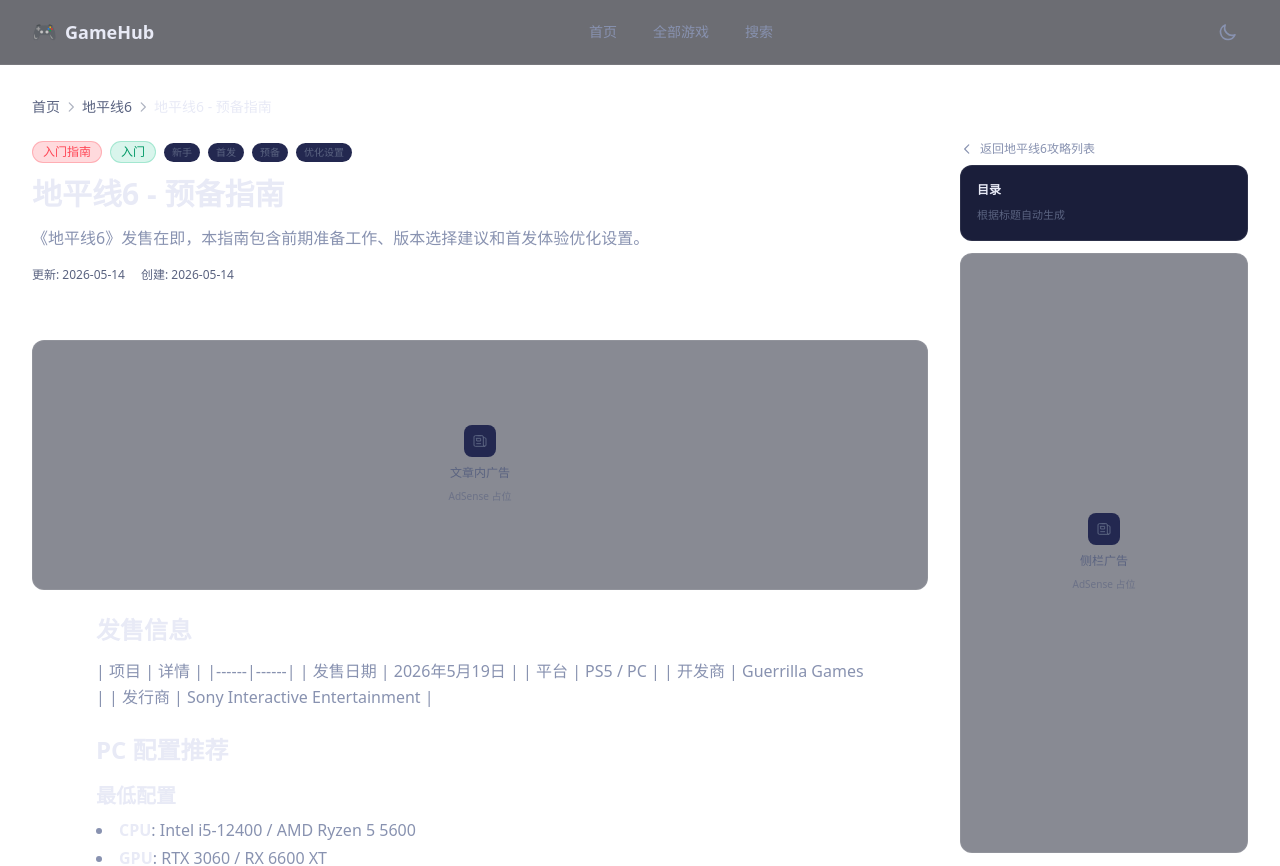
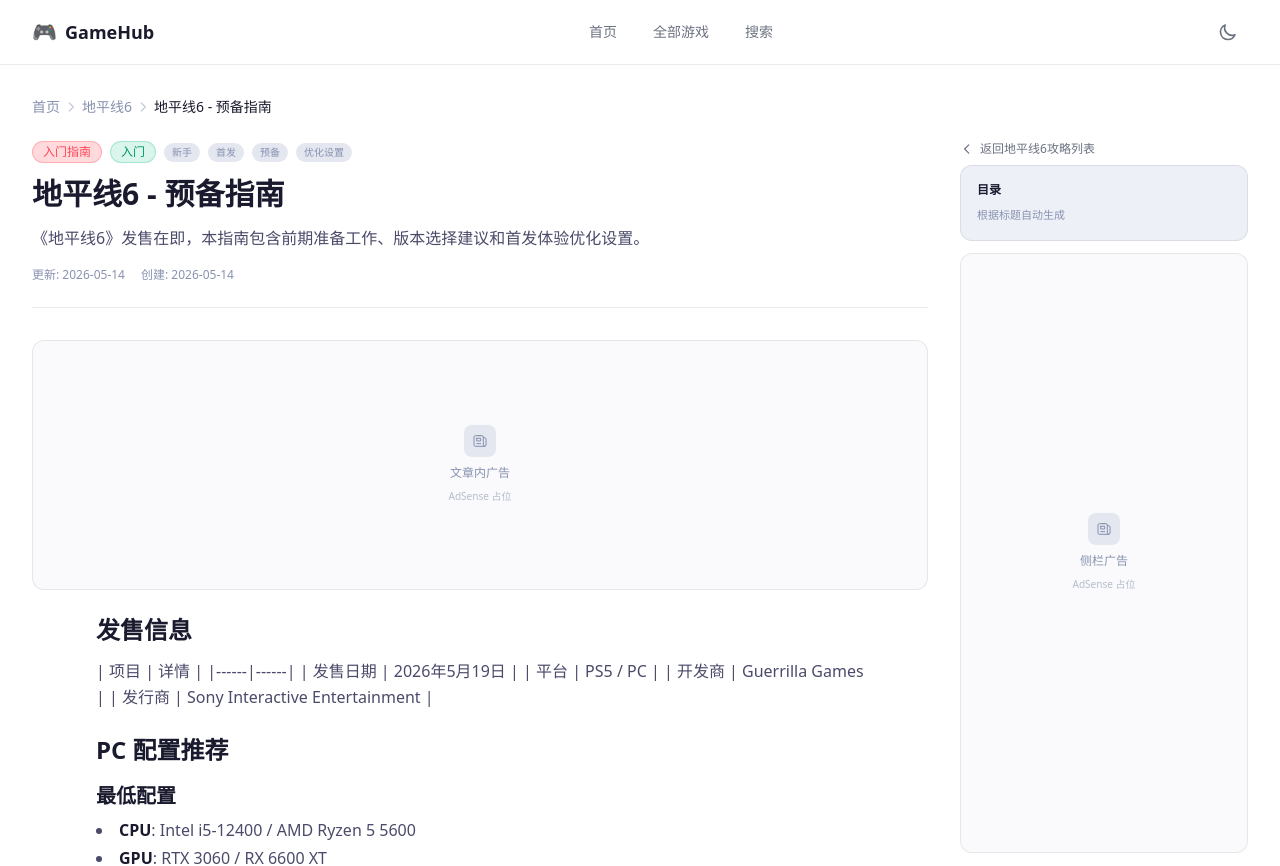
Before and after one commit to River-ak3/game-hub, a Next.js app: page /games/dixian6/prep-guide in a window 1280 px wide. Shown: the top 866 px of the page. Built offline with nearby package versions, Linux system fonts and the light colour scheme.

Commit message:
fix: light mode - move light values to @theme inline as defaults, .dark overrides

```diff
--- a/src/app/globals.css
+++ b/src/app/globals.css
@@ -2,59 +2,35 @@
 
 @custom-variant dark (&:where(.dark, .dark *));
 
+/* ============================================
+   THEME — Light mode is DEFAULT
+   ============================================ */
 @theme inline {
   --color-primary: #ff4655;
   --color-primary-light: #ff6b78;
   --color-accent: #0acbff;
   --color-accent-light: #4dd8ff;
 
-  /* Default to dark mode — light mode overridden below */
-  --color-surface: #131629;
-  --color-surface-light: #1a1e3a;
-  --color-surface-lighter: #232850;
-  --color-border: rgba(255, 255, 255, 0.08);
-  --color-text-primary: #e8eaf6;
-  --color-text-secondary: #8892b0;
-  --color-text-muted: #5a6380;
-
-  /* Tailwind default colors */
-  --color-background: #0b0d17;
-  --color-foreground: #e8eaf6;
-  --color-muted-foreground: #8892b0;
-  --color-card: #131629;
-  --color-card-foreground: #e8eaf6;
-  --color-border: rgba(255, 255, 255, 0.08);
-  --color-ring: #ff4655;
-}
-
-/* ============================================
-   LIGHT THEME (default)
-   ============================================ */
-:root {
-  --background: #ffffff;
-  --foreground: #1a1a2e;
+  /* Light mode values (default) */
   --color-background: #ffffff;
   --color-foreground: #1a1a2e;
   --color-muted-foreground: #6b7280;
   --color-card: #f8f9fc;
   --color-card-foreground: #1a1a2e;
-  --color-border: rgba(0, 0, 0, 0.1);
+  --color-border: rgba(0, 0, 0, 0.08);
   --color-ring: #ff4655;
   --color-surface: #f5f6fa;
   --color-surface-light: #eef0f8;
   --color-surface-lighter: #e4e7f0;
-  --color-border: rgba(0, 0, 0, 0.08);
   --color-text-primary: #1a1a2e;
   --color-text-secondary: #4a4a6a;
   --color-text-muted: #8892b0;
 }
 
 /* ============================================
-   DARK THEME
+   DARK THEME OVERRIDES
    ============================================ */
 .dark {
-  --background: #0b0d17;
-  --foreground: #e8eaf6;
   --color-background: #0b0d17;
   --color-foreground: #e8eaf6;
   --color-muted-foreground: #8892b0;
@@ -65,15 +41,14 @@
   --color-surface: #131629;
   --color-surface-light: #1a1e3a;
   --color-surface-lighter: #232850;
-  --color-border: rgba(255, 255, 255, 0.08);
   --color-text-primary: #e8eaf6;
   --color-text-secondary: #8892b0;
   --color-text-muted: #5a6380;
 }
 
 body {
-  background: var(--background);
-  color: var(--foreground);
+  background: var(--color-background);
+  color: var(--color-foreground);
   font-family: var(--font-sans), system-ui, -apple-system, sans-serif;
   -webkit-font-smoothing: antialiased;
   -moz-osx-font-smoothing: grayscale;
```
